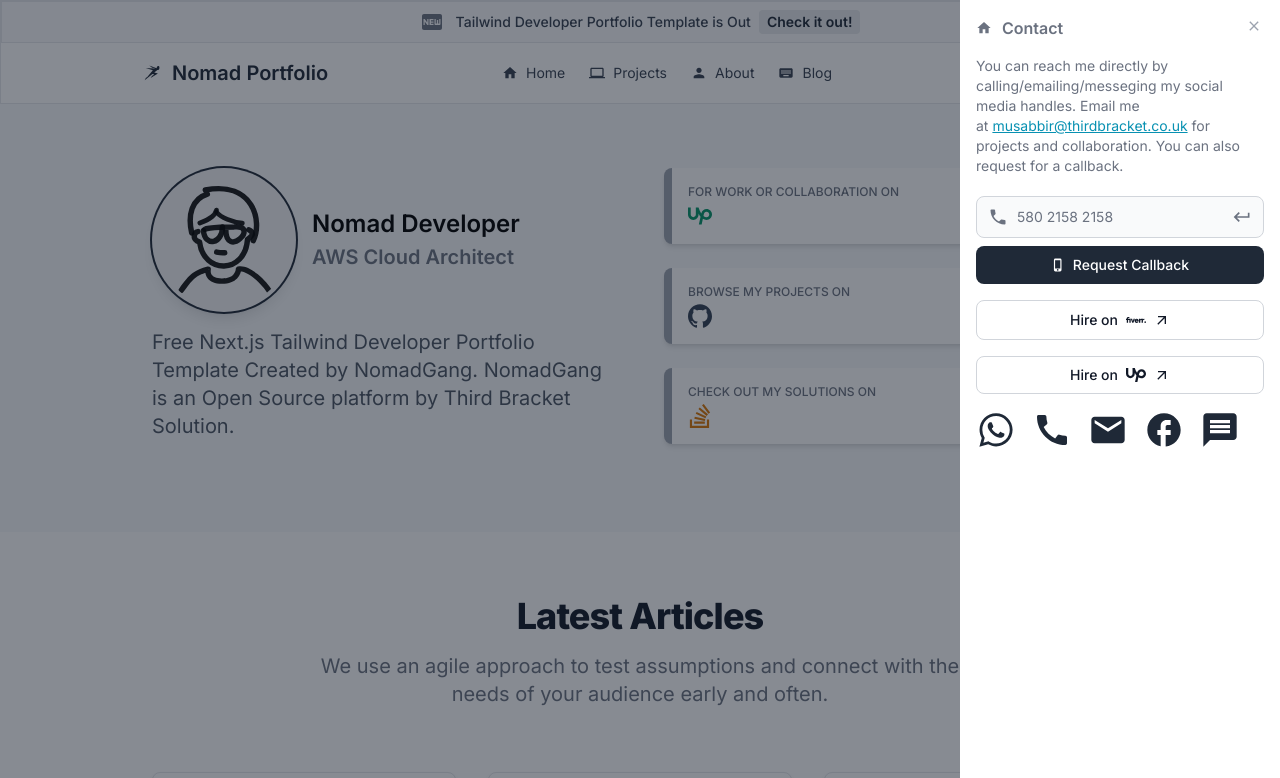
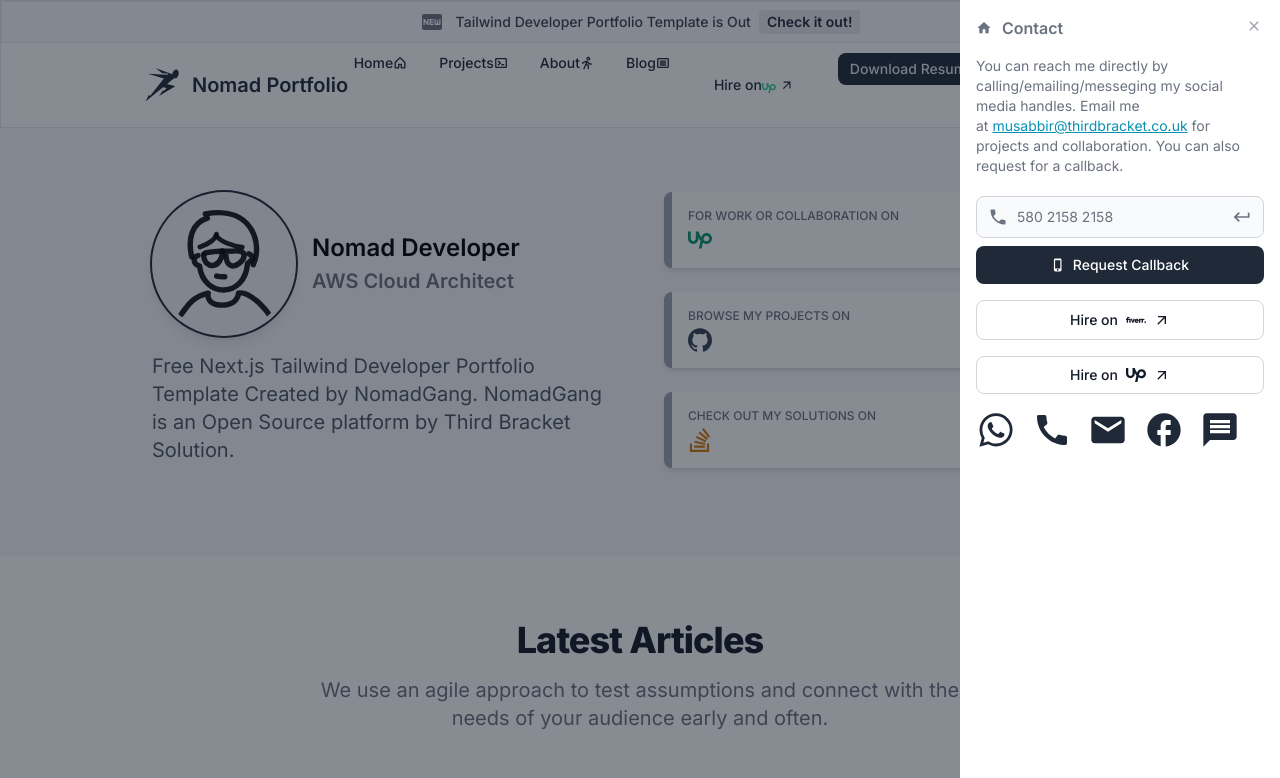
Before and after one commit to sagarmusabbir/nomad-flowbite-react-next.js-portfolio, a Next.js app: page / in a window 1280 px wide. Shown: the top 778 px of the page. Built offline with nearby package versions, Linux system fonts and the light colour scheme.

Commit message:
mobile-nav-perfection

```diff
--- a/app/components/default.tsx
+++ b/app/components/default.tsx
@@ -1,12 +1,26 @@
 "use client";
-import { Button, DarkThemeToggle, Drawer, Navbar } from "flowbite-react";
+import {
+  Button,
+  DarkThemeToggle,
+  Drawer,
+  Navbar,
+  NavbarLink,
+} from "flowbite-react";
 import Link from "next/link";
 import type { FC } from "react";
-import { MdDownload } from "react-icons/md";
+import {
+  MdArrowOutward,
+  MdDownload,
+  MdDownloadDone,
+  MdOutlineHorizontalSplit,
+  MdOutlineMenu,
+} from "react-icons/md";
 import { GiHoodedFigure, GiSprint } from "react-icons/gi";
-import NavLink from "./sidebar";
+import NavLink from "./navlinks";
 import AnnouncementBanner from "./announcement";
 import { Contact } from "./comtact";
+import { SiUpwork } from "react-icons/si";
+import { PiDownload } from "react-icons/pi";
 // import { Contact } from "./comtact";
 
 const DefaultHeaderNavigation: FC = function () {
@@ -18,7 +32,7 @@
 
       <Navbar className="  max-w-screen-lg mx-auto  ">
         <Navbar.Brand as={Link} href="https://flowbite-react.com">
-          <GiSprint className="mr-3 h-6 sm:h-9 fill-gray-800 dark:fill-slate-200" />
+          <GiSprint className="mr-3 w-6 h-6 sm:w-9 sm:h-9 fill-gray-800 dark:fill-slate-200" />
           <span className="hidden sm:block self-center whitespace-nowrap text-xl font-semibold dark:text-slate-200 text-gray-800">
             Nomad Portfolio
           </span>
@@ -27,29 +41,45 @@
           <DarkThemeToggle
             theme={{
               root: {
-                icon: " focus:ring-gray-700 border-0 w-5 h-5",
+                icon: " w-6 h-6 shrink-0 fill-gray-800 dark:fill-slate-200",
               },
             }}
           />
 
-          <Button href="/" size="sm" color="dark">
-            CV
-            <MdDownload className="ml-2 h-5 w-5 shrink-0" />
-          </Button>
-
+          <Link href="#">
+            <Button size="sm" color="light">
+              CV
+              <MdDownload className="ml-2 h-4 w-4 shrink-0 self-center" />
+            </Button>
+          </Link>
           <Navbar.Toggle
             theme={{
-              icon: "h-5 w-5 shrink-0 fill-gray-700 dark:fill-slate-300",
+              icon: "w-6 h-6 sm:w-9 sm:h-9 shrink-0 fill-gray-800 dark:fill-slate-200",
             }}
+            barIcon={MdOutlineHorizontalSplit}
           />
         </div>
-        <Navbar.Collapse
-          theme={{
-            list: "my-8 flex flex-col md:my-0 md:flex-row md:space-x-0 lg:text-base lg:font-medium ",
-          }}
-          className="md:order-1 "
-        >
+        <Navbar.Collapse className="md:order-1 ">
           <NavLink />
+          <NavbarLink
+            className="w-full my-4 text-gray-800 dark:text-slate-200"
+            color="light"
+            as={Button}
+            size="sm"
+          >
+            Hire on
+            <SiUpwork className="ml-auto self-end fill-emerald-400 " />
+            <MdArrowOutward className="self-center ml-1  " />
+          </NavbarLink>
+          <NavbarLink
+            className="w-full mb-4 text-slate-200 dark:text-gray-800"
+            color="dark"
+            as={Button}
+            size="sm"
+          >
+            Download Resume
+            <PiDownload className="ml-auto self-end  " />
+          </NavbarLink>
         </Navbar.Collapse>
       </Navbar>
     </header>
--- /dev/null
+++ b/app/components/navlinks.tsx
@@ -0,0 +1,51 @@
+"use client";
+import { links } from "@/site";
+import { ListGroup, NavbarLink, theme } from "flowbite-react";
+import { FC } from "react";
+import { usePathname } from "next/navigation";
+import Link from "next/link";
+
+const NavLink: FC = function () {
+  return (
+    // <ListGroup
+    //   // className=" flex flex-col lg:my-0 bg-transparent md:flex-row lg:space-x-2 lg:text-base lg:font-medium "
+    //   theme={{
+    //     root: {
+    //       base: "list-none border border-gray-800 bg-white  text-sm font-normal text-gray-700 dark:border-gray-600 dark:bg-gray-800 dark:text-white flex flex-col lg:my-0 md:flex-row lg:space-x-2  ",
+    //     },
+    //   }}
+    //   className="border-0"
+    // >
+    //   {links.map((link) => (
+    //     <NavbarLink as={Link} key={link.id} href={link.to}>
+    //       <ListGroup.Item
+    //         icon={link.icon}
+    //         theme={{
+    //           link: {
+    //             base: "flex w-full items-center hover:!border-0 border-gray-200 px-2 py-0 hover:!bg-transparent dark:hover:!bg-transparent hover:!text-gray-800 dark:hover:!text-gray-100 focus:!ring-0 focus:!text-800 dark:focus:!text-gray-100 dark:border-gray-600",
+    //           },
+    //         }}
+    //       >
+    //         {link.name}
+    //       </ListGroup.Item>
+    //     </NavbarLink>
+    //   ))}
+    // </ListGroup>
+
+    <>
+      {links.map((link) => (
+        <li key={link.id}>
+          <NavbarLink
+            as={Link}
+            href={link.to}
+            className="flex items-center justify-between text-gray-800 dark:text-slate-200"
+          >
+            {link.name}
+            <link.icon />
+          </NavbarLink>
+        </li>
+      ))}
+    </>
+  );
+};
+export default NavLink;
--- a/app/components/sidebar.tsx
+++ /dev/null
@@ -1,37 +0,0 @@
-"use client";
-import { links } from "@/site";
-import { ListGroup, NavbarLink, theme } from "flowbite-react";
-import { FC } from "react";
-import { usePathname } from "next/navigation";
-import Link from "next/link";
-
-const NavLink: FC = function () {
-  const pathname = usePathname();
-  return (
-    <ListGroup
-      // className=" flex flex-col lg:my-0 bg-transparent md:flex-row lg:space-x-2 lg:text-base lg:font-medium "
-      theme={{
-        root: {
-          base: "list-none border border-gray-800 bg-white  text-sm font-normal text-gray-700 dark:border-gray-600 dark:bg-gray-800 dark:text-white flex flex-col lg:my-0 md:flex-row lg:space-x-2  ",
-        },
-      }}
-      className="border-0"
-    >
-      {links.map((link) => (
-        <NavbarLink as={Link} key={link.id} href={link.to}>
-          <ListGroup.Item
-            icon={link.icon}
-            theme={{
-              link: {
-                base: "flex w-full items-center hover:!border-0 border-gray-200 px-2 py-0 hover:!bg-transparent dark:hover:!bg-transparent hover:!text-gray-800 dark:hover:!text-gray-100 focus:!ring-0 focus:!text-800 dark:focus:!text-gray-100 dark:border-gray-600",
-              },
-            }}
-          >
-            {link.name}
-          </ListGroup.Item>
-        </NavbarLink>
-      ))}
-    </ListGroup>
-  );
-};
-export default NavLink;
--- a/app/layout.tsx
+++ b/app/layout.tsx
@@ -5,7 +5,7 @@
 
 import DefaultHeaderNavigation from "./components/default";
 import NewsletterSignUpFooterSection from "./components/newsletter-footer";
-import DefaultSidebar from "./components/sidebar";
+import DefaultSidebar from "./components/navlinks";
 
 const inter = Inter({ subsets: ["latin"] });
 
--- a/site.ts
+++ b/site.ts
@@ -1,18 +1,38 @@
+import { BsHouse } from "react-icons/bs";
 import { LinkItem } from "./lib/types";
 
 import {
   MdHome,
-  MdPerson,
+  MdPersonPin,
   MdKeyboard,
   MdComputer,
   MdContacts,
+  MdTv,
+  MdOutlineHome,
+  MdOutlineHouse,
+  MdHomeFilled,
+  MdTerminal,
+  MdOutlineScreenshotMonitor,
 } from "react-icons/md";
+import {
+  PiArticleBold,
+  PiHouseBold,
+  PiHouseSimpleFill,
+  PiPersonSimpleWalkBold,
+  PiTerminalFill,
+  PiTerminalWindowBold,
+} from "react-icons/pi";
 
 export const links: LinkItem[] = [
-  { id: 0, name: "Home", to: "/", icon: MdHome },
-  { id: 1, name: "Projects", to: "/projects", icon: MdComputer },
-  { id: 2, name: "About", to: "/about", icon: MdPerson },
-  { id: 3, name: "Blog", to: "/blog", icon: MdKeyboard },
+  { id: 0, name: "Home", to: "/", icon: PiHouseBold },
+  {
+    id: 1,
+    name: "Projects",
+    to: "/projects",
+    icon: PiTerminalWindowBold,
+  },
+  { id: 2, name: "About", to: "/about", icon: PiPersonSimpleWalkBold },
+  { id: 3, name: "Blog", to: "/blog", icon: PiArticleBold },
 
   // { id: 3, name: "Search", to: "/search" },
 ];
```
